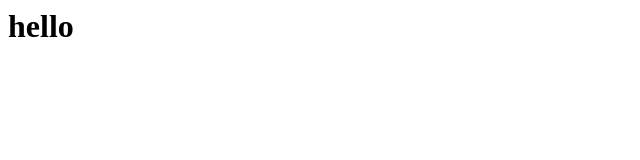
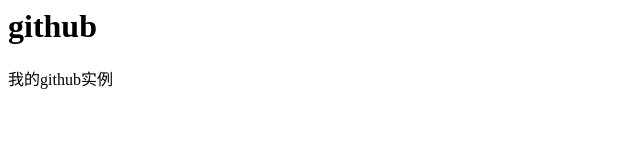
Before and after one commit to luckyJim-dev/luckyJim-dev.github.io, a plain HTML site: page index.html in a window 1280 px wide. Shown: the whole page, without its empty margins (0-640 px from the left). Drawn offline with Linux system fonts and the light colour scheme.

Commit message:
first github page

```diff
--- a/index.html
+++ b/index.html
@@ -1,3 +1,10 @@
 <html>
-<h1>hello <h1>
+<head>
+    <h1>github</h1>
+</head>
+<body>
+    <div>
+        我的github实例
+    </div>
+</body>
 </html>
```
